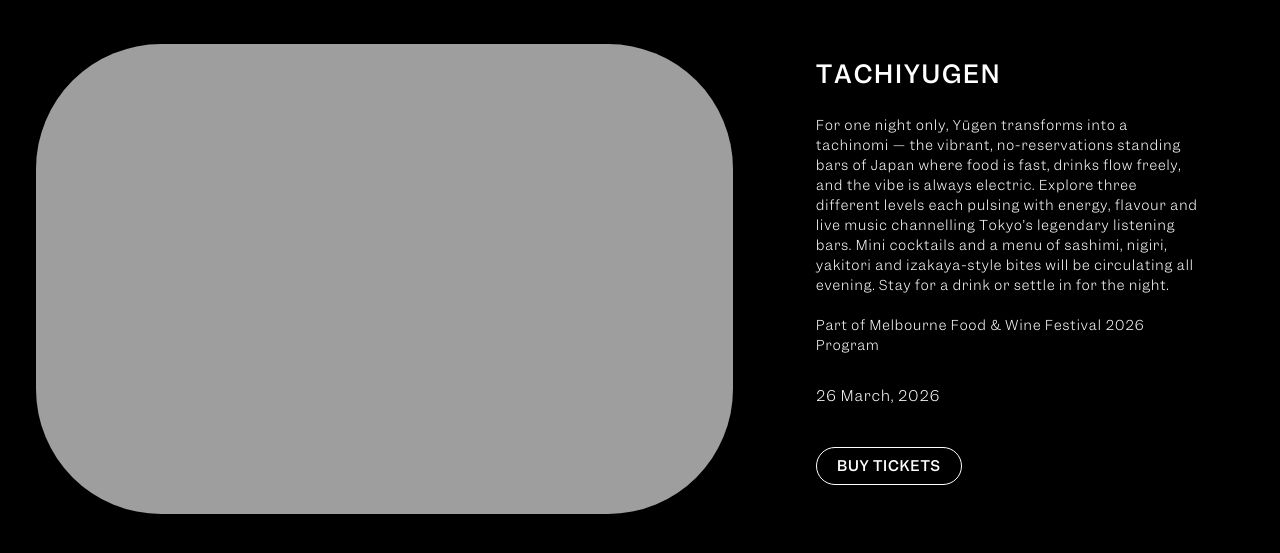
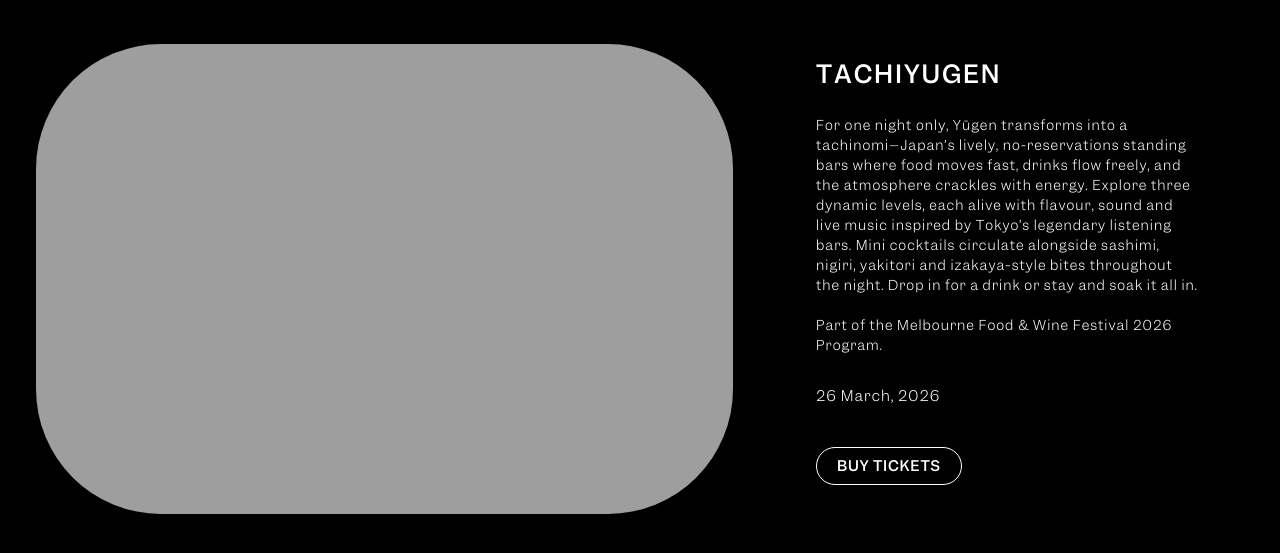
Before and after one commit to yugenteabar/restaurant, a Jekyll site: the page built from _pages/events.md, in a window 1280 px wide and 900 px high, scrolled down 1040 px, cut to the strip 144-702 px from the top of the window. Shown: the top 553 px of the strip. Built offline with Jekyll 4.4.1, drawn with Linux system fonts in a browser that asks for light colours.

Commit message:
TinaCMS content update

```diff
--- a/_pages/events.md
+++ b/_pages/events.md
@@ -36,16 +36,16 @@ events:
   - event_image: /assets/images/Yugen opening night (123).jpg
     event_title: TACHIYUGEN
     event_description: >-
-      For one night only, Yūgen transforms into a tachinomi — the vibrant,
-      no-reservations standing bars of Japan where food is fast, drinks flow
-      freely, and the vibe is always electric. Explore three different levels
-      each pulsing with energy, flavour and live music channelling Tokyo’s
-      legendary listening bars. Mini cocktails and a menu of sashimi, nigiri,
-      yakitori and izakaya-style bites will be circulating all evening. Stay for
-      a drink or settle in for the night.
+      For one night only, Yūgen transforms into a tachinomi–Japan’s lively,
+      no-reservations standing bars where food moves fast, drinks flow freely,
+      and the atmosphere crackles with energy. Explore three dynamic levels,
+      each alive with flavour, sound and live music inspired by Tokyo’s
+      legendary listening bars. Mini cocktails circulate alongside sashimi,
+      nigiri, yakitori and izakaya-style bites throughout the night. Drop in for
+      a drink or stay and soak it all in.
 
 
-      Part of Melbourne Food & Wine Festival 2026 Program
+      Part of the Melbourne Food & Wine Festival 2026 Program.
     event_date: '26 March, 2026'
     button_text: Buy Tickets
     button_link: 'https://www.melbournefoodandwine.com.au/events/tachiyugen/#tickets'
```
